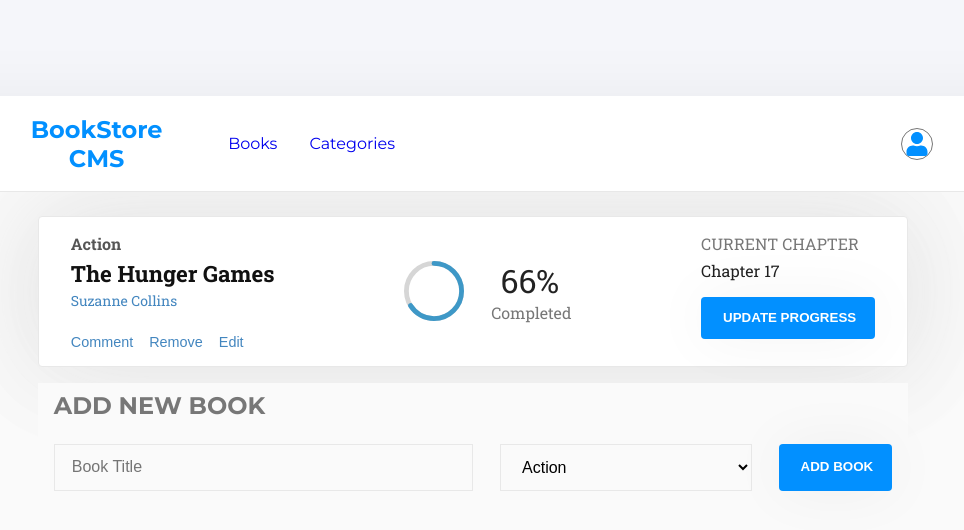
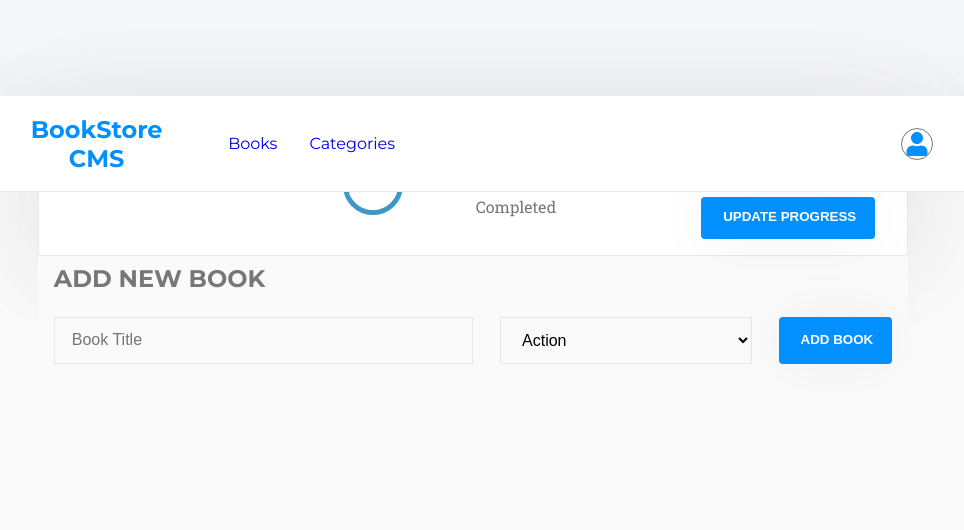
Before and after one commit to mengiefen/book-store-react-redux, a React (Create React App) app: page / in a window 1280 px wide. Shown: the top 530 px of the page, without its empty margins (167-1131 px from the left). Built offline with nearby package versions, Linux system fonts and the light colour scheme.

Commit message:
update the Books component

```diff
--- a/src/components/Book/Book.jsx
+++ b/src/components/Book/Book.jsx
@@ -10,11 +10,15 @@ const Wrapper = styled.div`
   padding: 1rem 2rem;
   border: 1px solid #e8e8e8;
   border-radius: 4px;
-  margin: 6.5rem auto 1rem auto;
+  margin: 0.2rem auto 0 auto;
   box-shadow: 1px 1px 100px #e8e8e8, -1px -1px 100px #e8e8e8;
   display: flex;
   justify-content: space-between;
   background-color: #fff;
+
+  &:hover {
+    border: 1px solid #4386bf;
+  }
 `;
 
 const LeftWrapper = styled.div`
@@ -92,12 +96,12 @@ const ButtonFill = styled.button`
 const Book = (props) => {
   const { book } = props;
 
-  return book.map((bookItem) => (
+  return (
     <Wrapper key={book.id}>
       <LeftWrapper>
-        <BookType>{bookItem.category}</BookType>
-        <BookTitle>{bookItem.title}</BookTitle>
-        <BookAuthor>{bookItem.author}</BookAuthor>
+        <BookType>{book.category}</BookType>
+        <BookTitle>{book.title}</BookTitle>
+        <BookAuthor>{book.author}</BookAuthor>
         <ButtonWrapper>
           <OutlineButton>Comment</OutlineButton>
           <OutlineButton>Remove</OutlineButton>
@@ -107,11 +111,11 @@ const Book = (props) => {
 
       <MiddleWrapper>
         <div style={{ width: 60, height: 60 }}>
-          <CircularProgressbar value={bookItem.progress} maxValue={100} />
+          <CircularProgressbar value={book.progress} maxValue={100} />
         </div>
 
         <Percentage>
-          {`${bookItem.progress}%`}
+          {`${book.progress}%`}
           <span
             style={{
               display: 'block',
@@ -133,31 +137,27 @@ const Book = (props) => {
         <ButtonFill>UPDATE PROGRESS</ButtonFill>
       </RightWrapper>
     </Wrapper>
-  ));
+  );
 };
 
 Book.defaultProps = {
-  book: [
-    {
+  book: {
     category: 'Action',
-      Title: 'The Hunger Games',
+    title: 'The Hunger Games',
     author: 'Suzanne Collins',
-      id: 1,
+    id: Date.now(),
     progress: 66,
   },
-  ],
 };
 
 Book.propTypes = {
-  book: PropTypes.arrayOf(
-    PropTypes.shape({
+  book: PropTypes.shape({
     category: PropTypes.string.isRequired,
     title: PropTypes.string.isRequired,
     author: PropTypes.string.isRequired,
     id: PropTypes.number.isRequired,
     progress: PropTypes.number.isRequired,
   }),
-  ),
 };
 
 export default Book;
```
Lines whose indentation alone changed are shown as unchanged.
